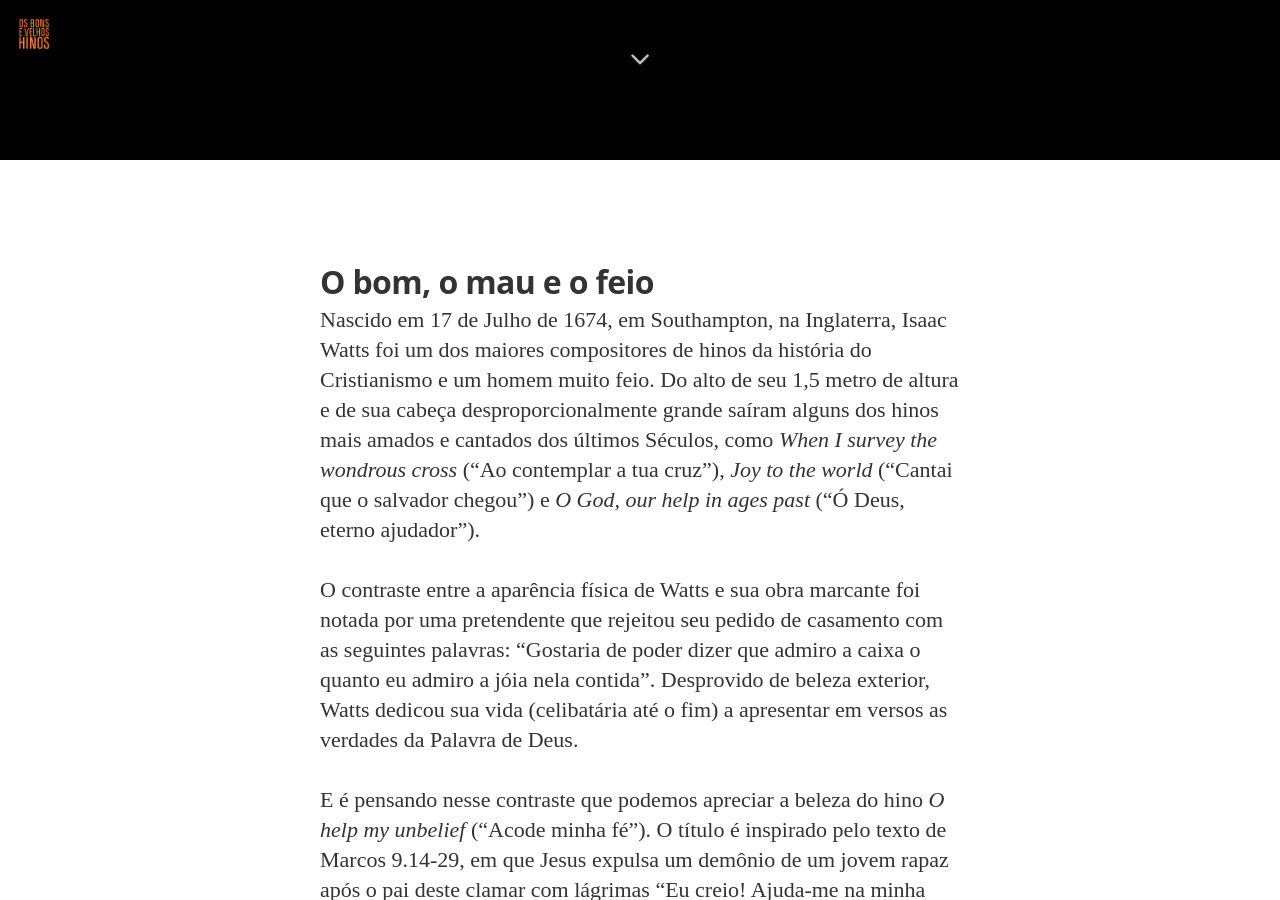
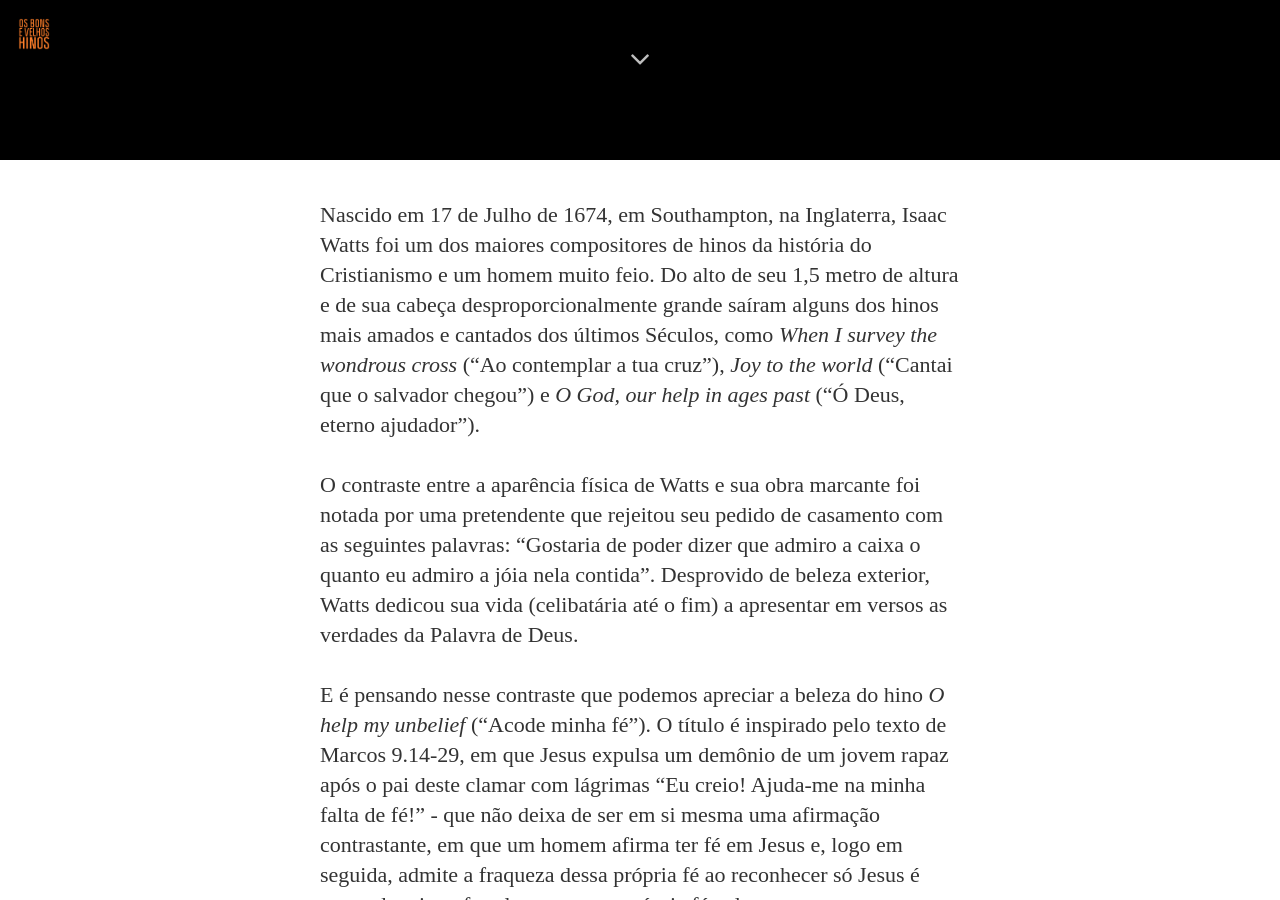
Before and after one commit to filipe-schulz/filipe-schulz.github.io, a Jekyll site: the page built from _posts/2015-03-14-acode-minha-fe.md, in a window 1280 px wide and 900 px high, scrolled down 740 px. Built offline with Jekyll 4.4.1, drawn with Linux system fonts in a browser that asks for light colours; nearby versions of some CDN libraries; some web fonts are replaced.

Commit message:
titulo post

```diff
--- a/_posts/2015-03-14-acode-minha-fe.md
+++ b/_posts/2015-03-14-acode-minha-fe.md
@@ -4,7 +4,6 @@ title:  "O bom, o mau e o feio"
 date:   2015-03-14 09:00:00
 image: /assets/article_images/2015-03-14-acode-minha-fe.jpg
 ---
-# O bom, o mau e o feio
 
 Nascido em 17 de Julho de 1674, em Southampton, na Inglaterra, Isaac Watts foi um dos maiores compositores de hinos da história do Cristianismo e um homem muito feio. Do alto de seu 1,5 metro de altura e de sua cabeça desproporcionalmente grande saíram alguns dos hinos mais amados e cantados dos últimos Séculos, como *When I survey the wondrous cross* ("Ao contemplar a tua cruz"), *Joy to the world* ("Cantai que o salvador chegou") e *O God, our help in ages past* ("Ó Deus, eterno ajudador").
 
```
